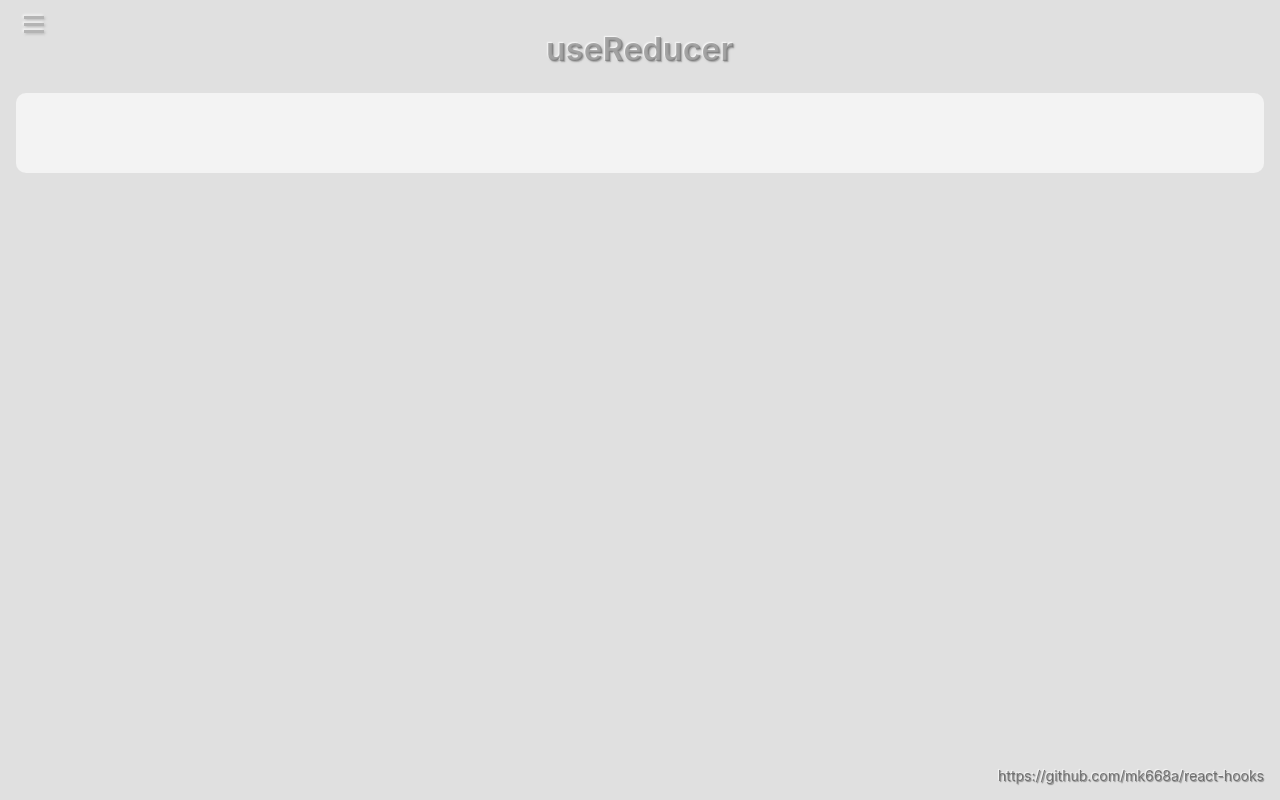
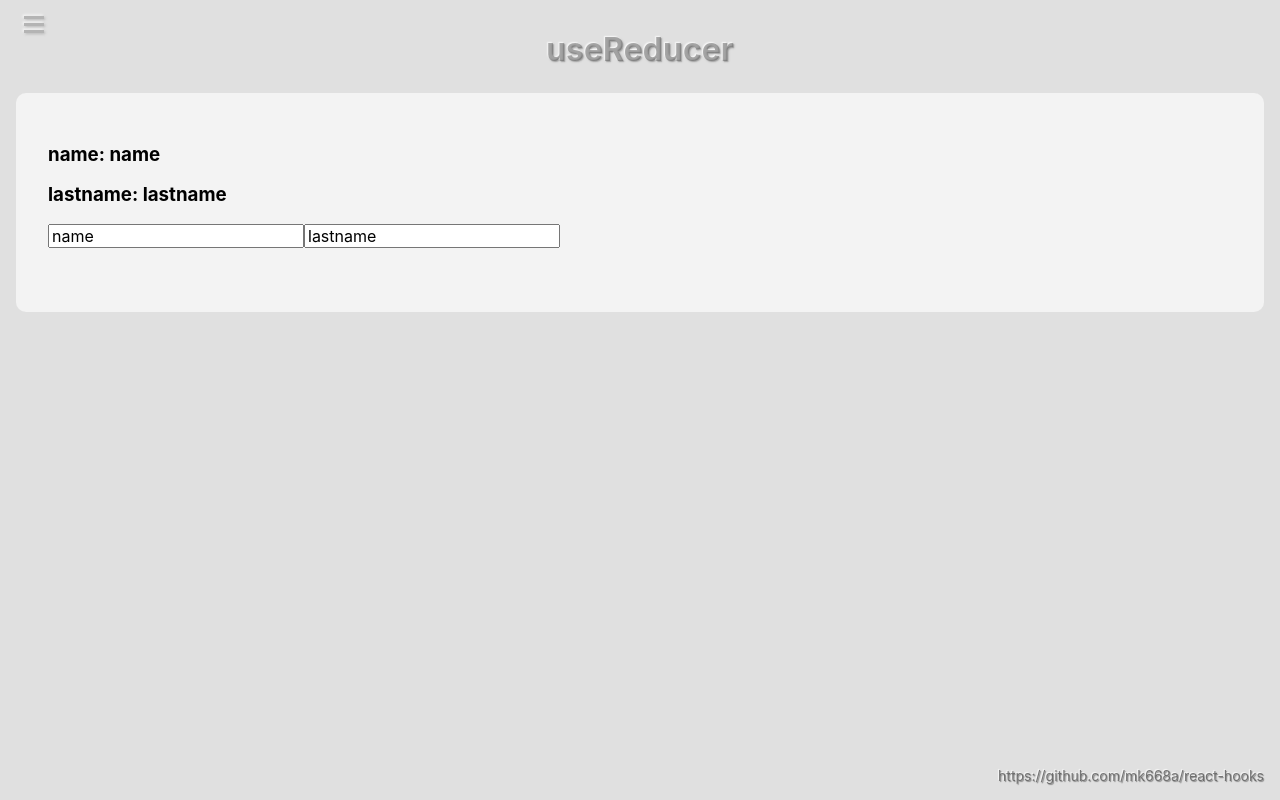
Before and after one commit to mk668a/react-hooks, a React (Create React App) app: page /useReducer in a window 1280 px wide. Built offline with nearby package versions, Linux system fonts and the light colour scheme.

Commit message:
useReducer

```diff
--- a/src/pages/useReducer.tsx
+++ b/src/pages/useReducer.tsx
@@ -1,11 +1,77 @@
-import React, { FunctionComponent } from "react";
+import React, { Dispatch, FunctionComponent, memo, useReducer } from "react";
 import { hooks } from "../constants";
 import { Layout } from "../layout/layout";
 
+type State = {
+  name: string;
+  lastname: string;
+};
+
+type Action = {
+  type: string;
+  payload: any;
+};
+
+const actionIds = {
+  setName: "setname",
+  setLastname: "setlastname",
+};
+
+const userInfoReducer = (state: State, action: Action): State => {
+  switch (action.type) {
+    case actionIds.setName:
+      return {
+        ...state,
+        name: action.payload,
+      };
+    case actionIds.setLastname:
+      return {
+        ...state,
+        lastname: action.payload,
+      };
+    default:
+      return state;
+  }
+};
+
+const EditUsername: FunctionComponent<{
+  name: string;
+  dispatch: Dispatch<Action>;
+}> = memo(({ name, dispatch }) => {
+  const li = document.createElement("li");
+  li.innerText = "rerendered memo";
+  document.getElementById("memo")?.appendChild(li);
+
+  return (
+    <input
+      value={name}
+      onChange={(e) =>
+        dispatch({ type: actionIds.setName, payload: e.target.value })
+      }
+    />
+  );
+});
+
 export const UseReducer: FunctionComponent = () => {
+  const [userInfo, dispatch] = useReducer(userInfoReducer, {
+    name: "name",
+    lastname: "lastname",
+  });
+
   return (
     <Layout title={hooks.useReducer}>
-      <></>
+      <>
+        <h3>name: {userInfo.name}</h3>
+        <h3>lastname: {userInfo.lastname}</h3>
+        <EditUsername name={userInfo.name} dispatch={dispatch} />
+        <input
+          value={userInfo.lastname}
+          onChange={(e) =>
+            dispatch({ type: actionIds.setLastname, payload: e.target.value })
+          }
+        />
+        <ul id="memo"></ul>
+      </>
     </Layout>
   );
 };
```
